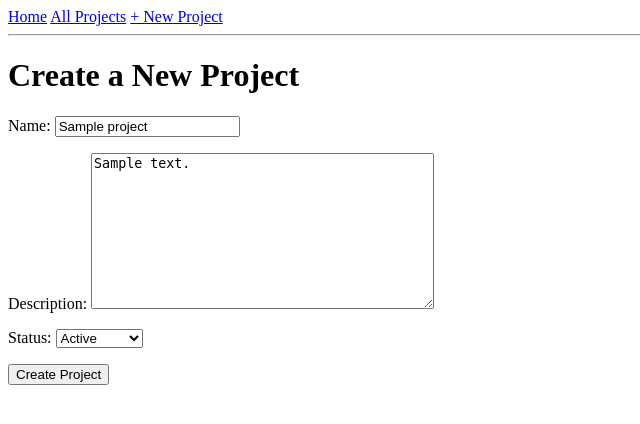
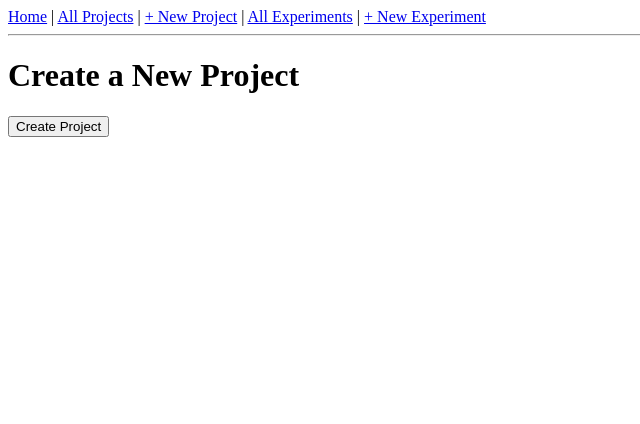
Before and after one commit to chengmichelley/bioflow, a Django app: page /projects/1/edit/ in a window 1280 px wide. Shown: the top 424 px of the page, without its empty margins (0-640 px from the left). Run offline with Django 5.2, Linux system fonts and the light colour scheme; tables that the repository leaves empty hold one stand-in row (values such as "Sample post"); parts of the project's set-up code (start-up, migrations or seed data) failed here and were passed over.

Commit message:
Added Experiments, Models, Urls, Views

```diff
--- a/my_app/models.py
+++ b/my_app/models.py
@@ -1,35 +1,92 @@
-from django.db import models
-# Users
-from django.contrib.auth.models import User
+from django.shortcuts import render, get_object_or_404, redirect
+from .models import Project, Experiment
+from django import forms
+
+class ProjectForm(forms.ModelForm):
+    class Meta:
+        model = Project
+        fields = ['name', 'description', 'status']
+
+class ExperimentForm(forms.ModelForm):
+    class Meta:
+        model = Experiment
+        fields = ['project', 'title', 'objective', 'lead_researcher', 'status', 'start_date', 'end_date']
+
+def home(request):
+    return render(request, 'bioflow/home.html')
 
 # Projects
-class Project(models.Model):
-    STATUS_CHOICES = [
-        ("planning", "Planning"),
-        ("active", "Active"),
-        ("completed", "Completed"),
-        ("archived", "Archived"),
-    ]
 
-    name = models.CharField(max_length= 200)
-    description = models.TextField(blank=True)
-    status = models.CharField(
-        max_length = 20,
-        choices= STATUS_CHOICES,
-        default = "planning"
-    )
+def project_index(request):
+    projects = Project.objects.all()
+    return render(request, 'bioflow/project_index.html', { 'projects': projects })
 
-    created_at = models.DateTimeField(auto_now_add = True)
+def project_detail(request, pk):
+    project = get_object_or_404(Project, pk = pk)
+    return render(request, 'bioflow/project_detail.html', { 'project': project})
 
-    def __str__(self):
-        return self.name
+def project_create(request):
+    if request.method == 'POST':
+        form = ProjectForm(request.POST)
+        if form.is_valid():
+            form.save()
+            return redirect('project_index')
+    else:
+        form = ProjectForm()
+    return render(request, 'bioflow/project_form.html', { 'form':form })
+
+def project_update(request, pk):
+    project = get_object_or_404(Project, pk = pk)
+    if request.method == 'POST':
+        form = ProjectForm(request.POST, instance = project)
+        if form.is_valid():
+            form.save()
+            return redirect('project_detail', pk = project.pk)
+    else:
+        form = ProjectForm(instance = project)
+    return render(request, 'bioflow/project_form.html', { 'form': form, 'project': project })
+
+def project_delete(request, pk):
+    project = get_object_or_404(Project, pk = pk)
+    if request.method == 'POST':
+        project.delete()
+        return redirect('project_index')
+    return render(request, 'bioflow/project_confirm_delete.html', { 'project': project})
 
 # Experiments
 
-# Samples
+def experiment_index(request):
+    experiments = Experiment.objects.all()
+    return render(request, 'bioflow/experiment_index.html', { 'experiments': experiments })
 
-# Tasks
+def experiment_detail(request, pk):
+    experiment = get_object_or_404(Experiment, pk = pk)
+    return render(request, 'bioflow/experiment_detail.html', { 'experiment': experiment})
 
-# Quality Control Review
+def experiment_create(request):
+    if request.method == 'POST':
+        form = ExperimentForm(request.POST)
+        if form.is_valid():
+            form.save()
+            return redirect('experiment_index')
+    else:
+        form = ExperimentForm()
+    return render(request, 'bioflow/experiment_form.html', { 'form': form })
 
-# Audit Logs
+def experiment_update(request, pk):
+    experiment = get_object_or_404(Experiment, pk = pk)
+    if request.method == 'POST':
+        form = ExperimentForm(request.POST, instance = experiment)
+        if form.is_valid():
+            form.save()
+            return redirect('experiment_detail', pk = experiment.pk)
+    else:
+        form = ExperimentForm(instance = experiment)
+    return render(request, 'bioflow/experiment_form.html', { 'form': form, 'experiment': experiment })
+
+def experiment_delete(request, pk):
+    experiment = get_object_or_404(Experiment, pk = pk)
+    if request.method == 'POST':
+        experiment.delete()
+        return redirect('experiment_index')
+    return render(request, 'bioflow/experiment_confirm_delete.html', { 'experiment': experiment})
--- a/my_app/templates/bioflow/base.html
+++ b/my_app/templates/bioflow/base.html
@@ -7,9 +7,11 @@
 </head>
 <body>
   <nav>
-    <a href="{% url 'home' %}">Home</a>
-    <a href="{% url 'index' %}">All Projects</a>
-    <a href="{% url 'create' %}">+ New Project</a>
+    <a href="{% url 'home' %}">Home</a> |
+    <a href="{% url 'project_index' %}">All Projects</a> |
+    <a href="{% url 'project_create' %}">+ New Project</a> |
+    <a href="{% url 'experiment_index' %}">All Experiments</a> |
+    <a href="{% url 'experiment_create' %}">+ New Experiment</a>
   </nav>
   <hr>
   <main>
--- a/my_app/templates/bioflow/home.html
+++ b/my_app/templates/bioflow/home.html
@@ -2,5 +2,5 @@
 {% block content %}
   <h1>BioFlow Dashboard</h1>
   <p>Welcome to the laboratory data portal.</p>
-  <a href="{% url 'index' %}">Enter Project Directory &rarr;</a>
+  <a href="{% url 'project_index' %}">Enter Project Directory &rarr;</a>
 {% endblock %}
--- a/my_app/templates/bioflow/project_confirm_delete.html
+++ b/my_app/templates/bioflow/project_confirm_delete.html
@@ -9,6 +9,6 @@
   <form method="POST" action="">
     {% csrf_token %}
     <button type="submit" style="background-color: #d9534f; color: white;">Confirm Delete</button>
-    <a href="{% url 'detail' project.pk %}">Cancel</a>
+    <a href="{% url 'project_detail' project.pk %}">Cancel</a>
   </form>
 {% endblock %}
--- a/my_app/templates/bioflow/project_detail.html
+++ b/my_app/templates/bioflow/project_detail.html
@@ -8,7 +8,7 @@
   <p>{{ project.description }}</p>
 
   <hr>
-  <a href="{% url 'update' project.pk %}">Edit Project</a> |
-  <a href="{% url 'delete' project.pk %}">Delete Project</a> |
-  <a href="{% url 'index' %}">Back to All Projects</a>
+  <a href="{% url 'project_update' project.pk %}">Edit Project</a> |
+  <a href="{% url 'project_delete' project.pk %}">Delete Project</a> |
+  <a href="{% url 'project_index' %}">Back to All Projects</a>
 {% endblock %}
--- a/my_app/templates/bioflow/project_form.html
+++ b/my_app/templates/bioflow/project_form.html
@@ -1,11 +1,11 @@
 {% extends 'bioflow/base.html' %}
 
 {% block content %}
-  <h1>Create a New Project</h1>
+  <h1>{% if project %}Edit Project{% else %}Create a New Project{% endif %}</h1>
 
   <form method="POST" action="">
     {% csrf_token %}
     {{ form.as_p }}
-    <button type="submit">Create Project</button>
+    <button type="submit">{% if project %}Update Project{% else %}Create Project{% endif %}</button>
   </form>
 {% endblock %}
--- a/my_app/templates/bioflow/project_index.html
+++ b/my_app/templates/bioflow/project_index.html
@@ -9,7 +9,7 @@
         <h3>{{ project.name }}</h3>
         <p><strong>Status:</strong> {{ project.status }}</p>
         <p>{{ project.description }}</p>
-        <a href="{% url 'detail' project.pk %}">View Project</a>
+        <a href="{% url 'project_detail' project.pk %}">View Project</a>
       </div>
     {% empty %}
       <p>No projects have been created yet. Click "+ New Project" above to make one!</p>
--- a/my_app/urls.py
+++ b/my_app/urls.py
@@ -6,9 +6,16 @@ urlpatterns = [
     path('', views.home, name = 'home'),
 
     # Project CRUD paths
-    path('projects/', views.index, name = 'index'),
-    path('projects/<int:pk>/', views.detail, name = 'detail'),
-    path('projects/new/', views.create, name = 'create'),
-    path('projects/<int:pk>/edit/', views.update, name = 'update'),
-    path('projects/<int:pk>/delete/', views.delete, name = 'delete'),
+    path('projects/', views.project_index, name = 'project_index'),
+    path('projects/<int:pk>/', views.project_detail, name = 'project_detail'),
+    path('projects/new/', views.project_create, name = 'project_create'),
+    path('projects/<int:pk>/edit/', views.project_update, name = 'project_update'),
+    path('projects/<int:pk>/delete/', views.project_delete, name = 'project_delete'),
+
+    # Experiment CRUD paths
+    path('experiments/', views.experiment_index, name = 'experiment_index'),
+    path('experiments/<int:pk>/', views.experiment_detail, name = 'experiment_detail'),
+    path('experiments/new/', views.experiment_create, name = 'experiment_create'),
+    path('experiments/<int:pk>/edit/', views.experiment_update, name = 'experiment_update'),
+    path('experiments/<int:pk>/delete/', views.experiment_delete, name = 'experiment_delete'),
 ]
--- a/my_app/views.py
+++ b/my_app/views.py
@@ -1,5 +1,5 @@
 from django.shortcuts import render, get_object_or_404, redirect
-from .models import Project
+from .models import Project, Experiment
 from django import forms
 
 class ProjectForm(forms.ModelForm):
@@ -7,41 +7,86 @@ class ProjectForm(forms.ModelForm):
         model = Project
         fields = ['name', 'description', 'status']
 
+class ExperimentForm(forms.ModelForm):
+    class Meta:
+        model = Experiment
+        fields = ['name', 'description']
+
 def home(request):
     return render(request, 'bioflow/home.html')
 
-def index(request):
+# Projects
+
+def project_index(request):
     projects = Project.objects.all()
     return render(request, 'bioflow/project_index.html', { 'projects': projects })
 
-def detail(request, pk):
+def project_detail(request, pk):
     project = get_object_or_404(Project, pk = pk)
     return render(request, 'bioflow/project_detail.html', { 'project': project})
 
-def create(request):
+def project_create(request):
     if request.method == 'POST':
         form = ProjectForm(request.POST)
         if form.is_valid():
             form.save()
-            return redirect('index')
+            return redirect('project_index')
     else:
         form = ProjectForm()
     return render(request, 'bioflow/project_form.html', { 'form':form })
 
-def update(request, pk):
+def project_update(request, pk):
     project = get_object_or_404(Project, pk = pk)
     if request.method == 'POST':
         form = ProjectForm(request.POST, instance = project)
         if form.is_valid():
             form.save()
-            return redirect('detail', pk = project.pk)
+            return redirect('project_detail', pk = project.pk)
     else:
         form = ProjectForm(instance = project)
     return render(request, 'bioflow/project_form.html', { 'form': form, 'project': project })
 
-def delete(request, pk):
+def project_delete(request, pk):
     project = get_object_or_404(Project, pk = pk)
     if request.method == 'POST':
         project.delete()
-        return redirect('index')
+        return redirect('project_index')
     return render(request, 'bioflow/project_confirm_delete.html', { 'project': project})
+
+# Experiments
+
+def experiment_index(request):
+    experiment = Experiment.objects.all()
+    return render(request, 'bioflow/experiment_index.html', { 'experiments': experiment })
+
+def experiment_detail(request, pk):
+    experiment = get_object_or_404(Experiment, pk = pk)
+    return render(request, 'bioflow/experiment_detail.html', { 'experiment': experiment})
+
+def experiment_create(request):
+    if request.method == 'POST':
+        form = ExperimentForm(request.POST)
+        if form.is_valid():
+            form.save()
+            return redirect('experiment_index')
+    else:
+        form = ExperimentForm()
+    return render(request, 'bioflow/experiment_form.html', { 'form': form })
+
+def experiment_update(request, pk):
+    experiment = get_object_or_404(Experiment, pk = pk)
+    if request.method == 'POST':
+        form = ExperimentForm(request.POST, instance = experiment)
+        if form.is_valid():
+            form.save()
+            return redirect('experiment_detail', pk = experiment.pk)
+    else:
+        form = ExperimentForm(instance = experiment)
+    return render(request, 'bioflow/experiment_form.html', { 'form': form, 'experiment': experiment })
+
+def experiment_delete(request, pk):
+    experiment = get_object_or_404(Experiment, pk = pk)
+    if request.method == 'POST':
+        experiment.delete()
+        return redirect('experiment_index')
+    return render(request, 'bioflow/experiment_confirm_delete.html', { 'experiment': experiment})
```
Also changed, not shown: my_app/templates/bioflow/experiment_confirm_delete.html (added, +14 -0 lines), my_app/templates/bioflow/experiment_detail.html (added, +14 -0 lines), my_app/templates/bioflow/experiment_form.html (added, +11 -0 lines), my_app/templates/bioflow/experiment_index.html (added, +18 -0 lines).
